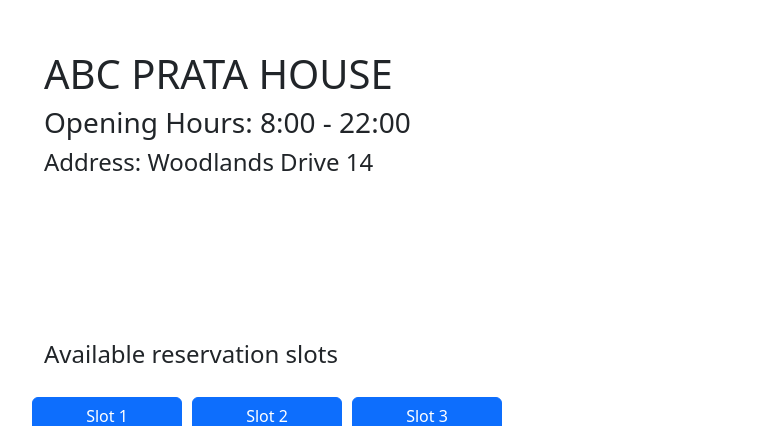
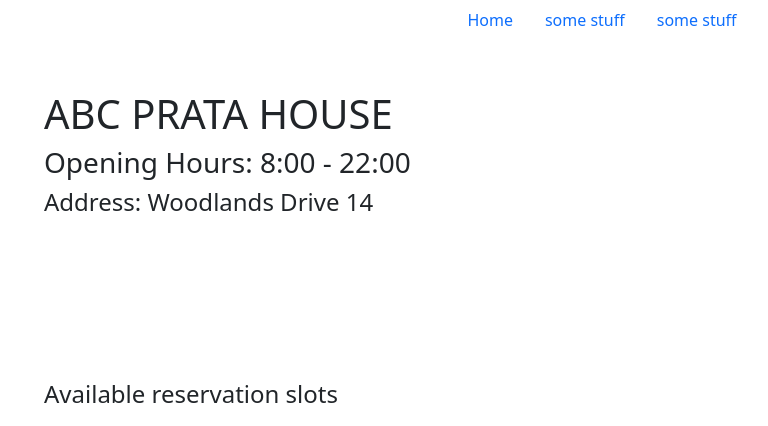
Before and after one commit to nkjcolin/cloud, a Flask app: template reservation-webapp/templates/restaurant_profile.html in a window 1280 px wide. Shown: the top 426 px of the page, without its empty margins (38-806 px from the left). Run offline with Flask 3, Linux system fonts and the light colour scheme; the template is opened without the code that fills it, so the values that code supplies are empty; some libraries are stand-ins or nearby versions.

Commit message:
update navbar

```diff
--- a/reservation-webapp/templates/layout.html
+++ b/reservation-webapp/templates/layout.html
@@ -7,6 +7,7 @@
     {% block style %}{% endblock style %}
 </head>
 <body>
+    {% block navbar %} {% include 'navbar.html' %} {% endblock navbar %}
     {% block title %}{% endblock title %}
     {% block body %}{% endblock body %}
 
--- /dev/null
+++ b/reservation-webapp/templates/navbar.html
@@ -0,0 +1,11 @@
+<ul class="nav justify-content-center">
+    <li class="nav-item">
+      <a class="nav-link" aria-current="page" href="#">Home</a>
+    </li>
+    <li class="nav-item">
+      <a class="nav-link" href="#">some stuff</a>
+    </li>
+    <li class="nav-item">
+      <a class="nav-link" href="#">some stuff</a>
+    </li>
+  </ul>
```
